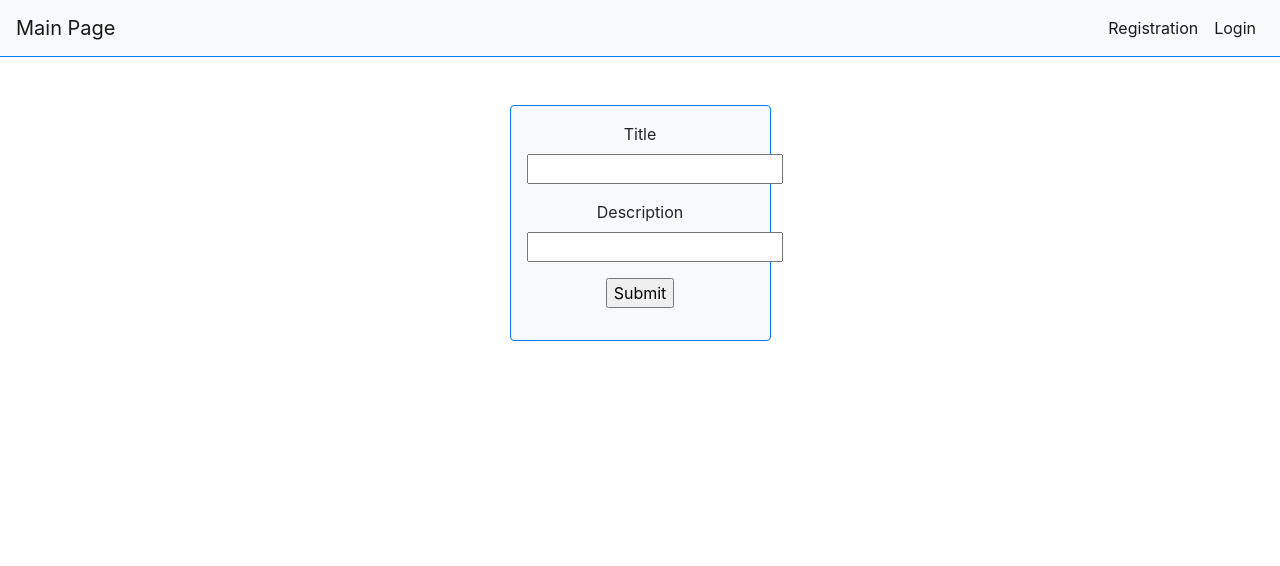
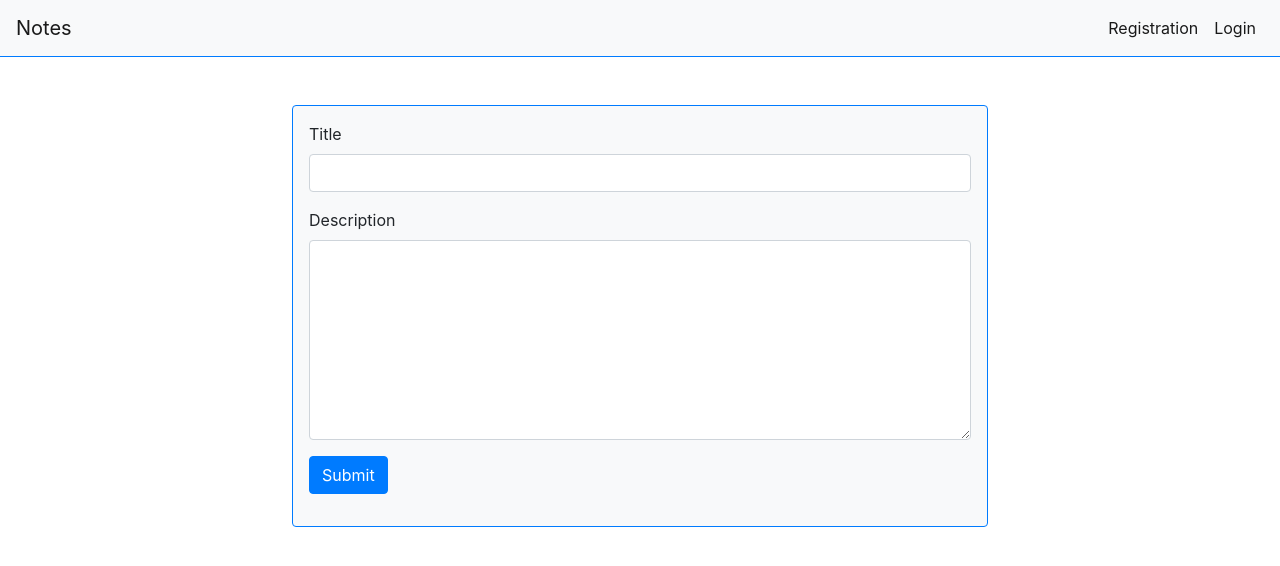
Before and after one commit to ManyLetters1337/LearningFlask, a Flask app: page /add_note in a window 1280 px wide. Shown: the top 566 px of the page. Run offline with Flask 2, Linux system fonts and the light colour scheme; some libraries are stand-ins or nearby versions.

Commit message:
Change style

```diff
--- a/form/forms.py
+++ b/form/forms.py
@@ -54,5 +54,5 @@ class RegistrationForm(FlaskForm):
 
 class AddNoteForm(FlaskForm):
     title = StringField("Title", validators=[DataRequired()])
-    description = StringField("Description", validators=[DataRequired()])
+    description = TextAreaField("Description", validators=[DataRequired()])
     submit = SubmitField()
--- a/model/models.py
+++ b/model/models.py
@@ -30,7 +30,7 @@ class Note(db.Model):
     note_uuid = db.Column(db.String(), nullable=False, unique=True)
     user_id = db.Column(db.Integer(), db.ForeignKey('users.id'))
     title = db.Column(db.String(255), nullable=False)
-    description = db.Column(db.String(511), nullable=True)
+    description = db.Column(db.String(500), nullable=True)
     status = db.Column(db.Boolean())
     created_on = db.Column(db.DateTime(), default=datetime.utcnow)
 
--- a/view/templates/add_note.html
+++ b/view/templates/add_note.html
@@ -1,18 +1,19 @@
 {% extends "base.html" %}
 {% block content %}
- <div class="w-25 p-3 mx-auto bg-light border border-primary rounded col-md-4">
+ <div class="p-3 mx-auto bg-light border border-primary text-left rounded col-md-8">
        <form action="" method="post">
       {{ form.csrf_token }}
+      <p class="p-0 m-0">
+          {{ form.title.label() }}
+      </p>
+         {{ form.title(class="form-control",  maxlength="50") }}
+      </p>
+      <p class="p-0 m-0">
+          {{ form.description.label() }}
+      </p>
+           {{ form.description(class="form-control", style="width: 662px; height:200px; max-height:400px;", maxlength="490") }}
       <p>
-          {{ form.title.label() }}
-          {{ form.title() }}
-      </p>
-      <p>
-          {{ form.description.label() }}
-          {{ form.description(style="") }}
-      </p>
-      <p>
-          {{ form.submit() }}
+          {{ form.submit(class="btn btn-primary mt-3") }}
       </p>
         </form>
  </div>
--- a/view/templates/base.html
+++ b/view/templates/base.html
@@ -8,9 +8,9 @@
 
     <title>{% block title %}{% endblock %}</title>
     {% endblock %}
-    <nav class="navbar navbar-expand-lg navbar-light bg-light border-bottom border-primary container-fluid"> <a class="navbar-brand" href="/">Main Page</a>
+    <nav class="navbar navbar-expand-lg navbar-light bg-light border-bottom border-primary container-fluid"> <a class="navbar-brand" href="/">Notes</a>
         {% if session['user_id'] %}
-        <a href="/add_note"><span class="glyphicon glyphicon-menu-down">Add note</span></a>
+        <button class="btn btn-primary"><a class="text-light" href="/add_note">Add Note</a></button>
         {% endif %}
     <ul class="navbar-nav ml-auto">
     {% if not session['user_id'] %} <li class="nav-item active">
--- a/view/templates/login.html
+++ b/view/templates/login.html
@@ -6,11 +6,11 @@
         {{ form.csrf_token }}
         <p>
           {{ form.username.label() }}
-          {{ form.username() }}
+          {{ form.username(class="form-control",  maxlength="50") }}
         </p>
         <p>
           {{ form.password.label() }}
-          {{ form.password() }}
+          {{ form.password(class="form-control",  maxlength="20") }}
         </p>
         <p>
         <div class="form-check">
@@ -19,7 +19,7 @@
         </div>
         </p>
         <p>
-          {{ form.submit() }}
+          {{ form.submit(class="btn btn-primary mt-3") }}
         </p>
         </form>
     </div>
```
Also changed, not shown: view/templates/registration.html (+5 -5 lines).
